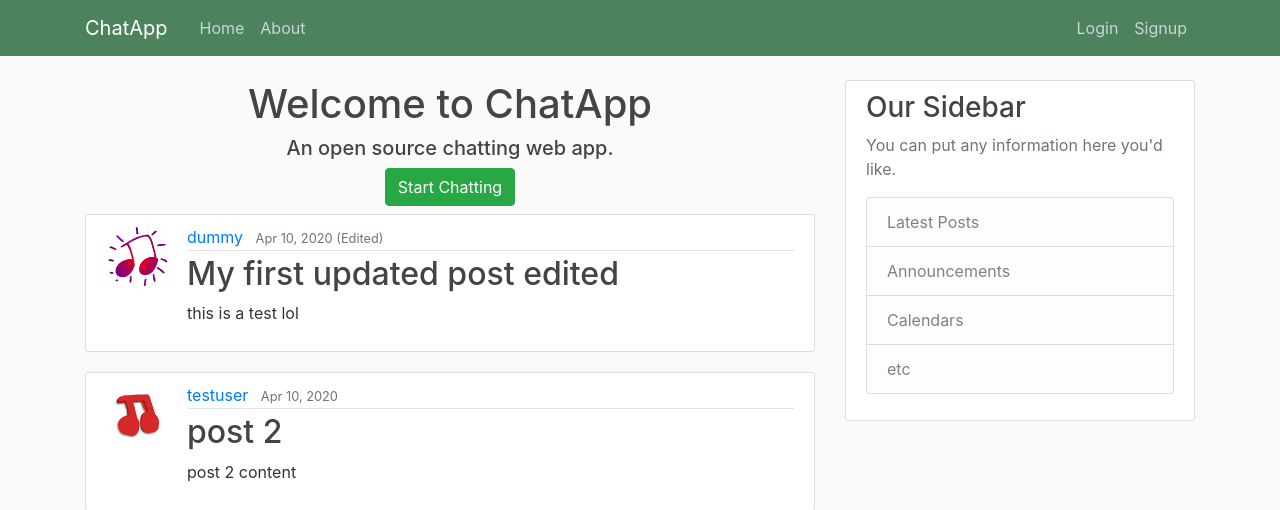
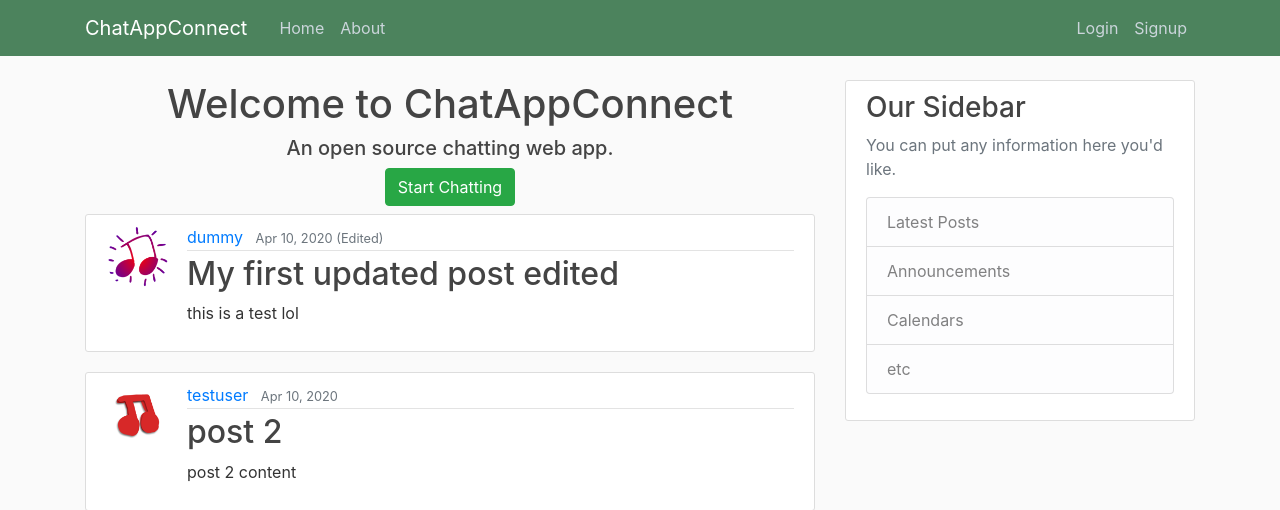
Before and after one commit to rocketet/rocketet, a Flask app: page / in a window 1280 px wide. Shown: the top 510 px of the page. Run offline with Flask 2, Linux system fonts and the light colour scheme; data comes from the database, SQL or seed files in the repository; both versions use the stored data as it was after the commit; some libraries are stand-ins or nearby versions.

Commit message:
rename to chatappconnect

```diff
--- a/chatapp/__init__.py
+++ b/chatappconnect/__init__.py
@@ -1,4 +1,4 @@
-from flask import Flask
+from flask import Flask, url_for
 from flask_sqlalchemy import SQLAlchemy
 from flask_bcrypt import Bcrypt
 from flask_login import LoginManager
@@ -10,6 +10,8 @@ app = Flask(__name__)
 
 app.config["SECRET_KEY"] = "0f0a2448bd028146bfa8f615ff308525"
 app.config["SQLALCHEMY_DATABASE_URI"] = "sqlite:///site.db"
+# app.add_url_rule('/favicon.ico',
+#                  redirect_to=url_for('static', filename='favicon.ico'))
 
 db = SQLAlchemy(app)
 bcrypt = Bcrypt(app)
@@ -20,4 +22,4 @@ migrate = Migrate(app, db)
 manager = Manager(app)
 manager.add_command('db', MigrateCommand)
 
-from chatapp import routes
+from chatappconnect import routes
--- a/chatapp/forms.py
+++ b/chatappconnect/forms.py
@@ -3,7 +3,7 @@ from flask_wtf.file import FileField, FileAllowed
 from flask_login import current_user
 from wtforms import StringField, PasswordField, SubmitField, BooleanField, TextAreaField
 from wtforms.validators import DataRequired, Length, Email, EqualTo, ValidationError
-from chatapp.models import User
+from chatappconnect.models import User
 
 
 class SignupForm(FlaskForm):
--- a/chatapp/models.py
+++ b/chatappconnect/models.py
@@ -1,5 +1,5 @@
 from datetime import datetime
-from chatapp import db, login_manager
+from chatappconnect import db, login_manager
 from flask_login import UserMixin
 
 
--- a/chatapp/routes.py
+++ b/chatappconnect/routes.py
@@ -3,9 +3,9 @@ import secrets
 from datetime import datetime
 from PIL import Image
 from flask import render_template, url_for, flash, redirect, request, abort
-from chatapp import app, db, bcrypt
-from chatapp.forms import SignupForm, LoginForm, UpdateAccountForm, PostForm, EditPostForm
-from chatapp.models import User, Post
+from chatappconnect import app, db, bcrypt
+from chatappconnect.forms import SignupForm, LoginForm, UpdateAccountForm, PostForm, EditPostForm
+from chatappconnect.models import User, Post
 from flask_login import login_user, current_user, logout_user, login_required
 
 @app.route("/")
--- a/chatapp/templates/index.html
+++ b/chatappconnect/templates/index.html
@@ -1,6 +1,6 @@
 {% extends "layout.html" %}
 {% block content %}
-    <h1 class="centered">Welcome to ChatApp</h1>
+    <h1 class="centered">Welcome to ChatAppConnect</h1>
     <h5 class="centered">An open source chatting web app.</h5>
     <h3 class="centered">
         {% if current_user.is_authenticated %}
--- a/chatapp/templates/layout.html
+++ b/chatappconnect/templates/layout.html
@@ -1,7 +1,6 @@
 <!DOCTYPE html>
 <html lang="en">
 <head>
-    <!-- Required meta tags -->
     <meta charset="utf-8">
     <meta name="viewport" content="width=device-width, initial-scale=1, shrink-to-fit=no">
 
@@ -9,11 +8,12 @@
     <link rel="stylesheet" href="https://maxcdn.bootstrapcdn.com/bootstrap/4.0.0/css/bootstrap.min.css" integrity="sha384-Gn5384xqQ1aoWXA+058RXPxPg6fy4IWvTNh0E263XmFcJlSAwiGgFAW/dAiS6JXm" crossorigin="anonymous">
 
     <link rel="stylesheet" type="text/css" href="{{ url_for('static', filename='main.css') }}">
+    <!-- <link rel="shortcut icon" href="{{ url_for('static', filename='favicon.ico') }}"> -->
 
     {% if title %}
-        <title>ChatApp - {{ title }}</title>
+        <title>ChatAppConnect - {{ title }}</title>
     {% else %}
-        <title>ChatApp</title>
+        <title>ChatAppConnect</title>
     {% endif %}
 
 </head>
@@ -22,7 +22,7 @@
     <header class="site-header">
         <nav class="navbar navbar-expand-md navbar-dark bg-green fixed-top">
           <div class="container">
-            <a class="navbar-brand mr-4" href="/">ChatApp</a>
+            <a class="navbar-brand mr-4" href="/">ChatAppConnect</a>
             <button class="navbar-toggler" type="button" data-toggle="collapse" data-target="#navbarToggle" aria-controls="navbarToggle" aria-expanded="false" aria-label="Toggle navigation">
               <span class="navbar-toggler-icon"></span>
             </button>
--- a/run.py
+++ b/run.py
@@ -1,4 +1,4 @@
-from chatapp import app
+from chatappconnect import app
 
 
 if __name__ == '__main__':
```
Also changed, not shown: chatappconnect/site.db (added), chatappconnect/static/main.css (renamed from chatapp/static/main.css), chatappconnect/static/profile_pics/2e2386c883b08f6d.png (added), chatappconnect/static/profile_pics/36e14d8dc8936abd.png (added), chatappconnect/static/profile_pics/default.jpg (renamed from chatapp/static/profile_pics/default.jpg), chatappconnect/templates/about.html (renamed from chatapp/templates/about.html), chatappconnect/templates/account.html (renamed from chatapp/templates/account.html), chatappconnect/templates/create_post.html (renamed from chatapp/templates/create_post.html), chatappconnect/templates/login.html (renamed from chatapp/templates/login.html), chatappconnect/templates/post.html (renamed from chatapp/templates/post.html), chatappconnect/templates/signup.html (renamed from chatapp/templates/signup.html).
